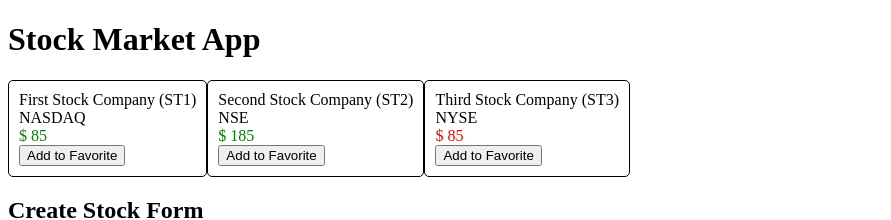
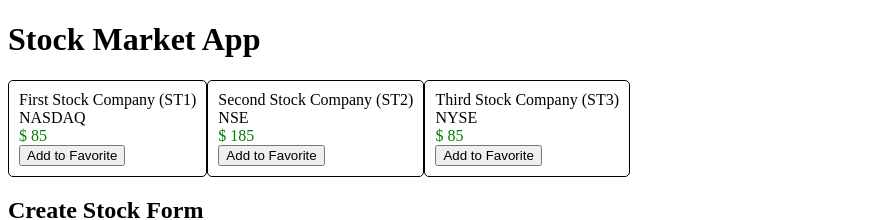
Before and after one commit to asmasyakirah/Angular-15-Training-2, an Angular app: page / in a window 1280 px wide. Shown: the top 220 px of the page, without its empty margins (0-891 px from the left). Built offline with nearby package versions, Linux system fonts and the light colour scheme.

Commit message:
Bug fixing

```diff
--- a/src/app/stock/stock-item/stock-item.component.html
+++ b/src/app/stock/stock-item/stock-item.component.html
@@ -1,9 +1,7 @@
 <div class="stock-container">
   <div class="name">{{stock.name + ' (' + stock.code + ')'}}</div>
   <div class="exchange">{{stock.exchange}}</div>
-  <div class="price"
-      [class.positive]="stock.isPositiveChange()"
-      [class.negative]="!stock.isPositiveChange()">$ {{stock.price}}</div>
+  <div class="price {{stock.isPositiveChange?'positive':'negative'}}">$ {{stock.price}}</div>
   <button (click)="onToggleFavorite($event)"
           *ngIf="!stock.favorite">Add to Favorite</button>
   <button (click)="onToggleFavorite($event)"
```
